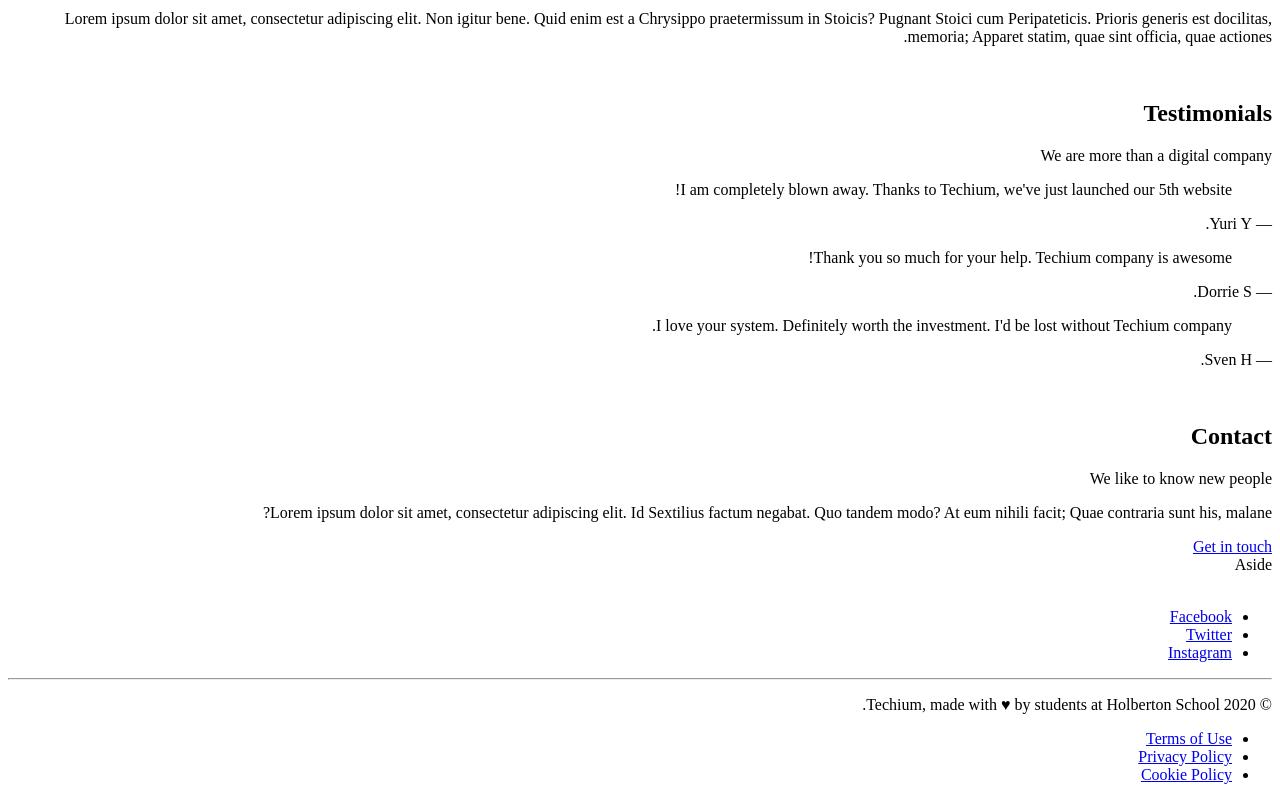
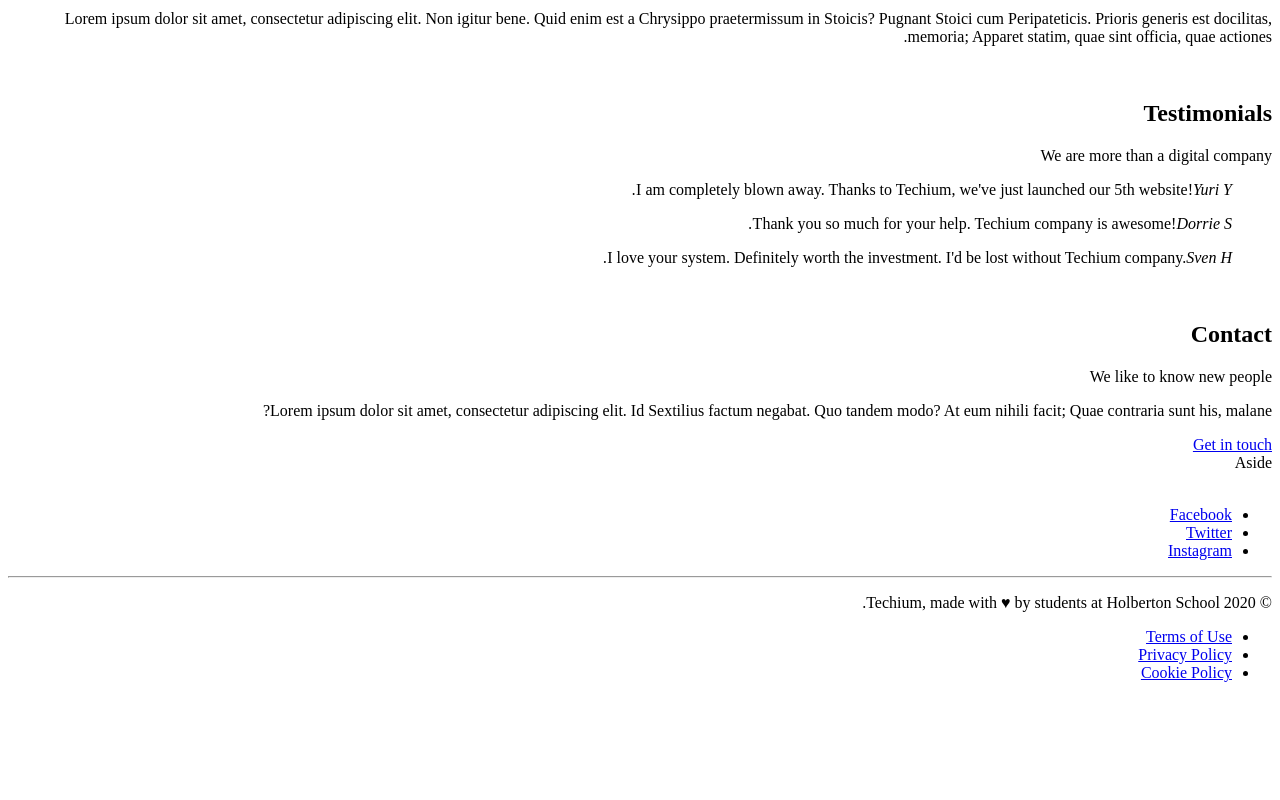
Before and after one commit to AndresBlandonW/holbertonschool-web_front_end, a plain HTML site: page 0x00-html_advanced/29-index.html in a window 1280 px wide. Shown: the part 1828-2628 px from the top of the page. After the commit the page ends 2526 px from the top, so only its background shows below. Drawn offline with Linux system fonts and the light colour scheme.

Commit message:
Update - quote full

```diff
--- a/0x00-html_advanced/29-index.html
+++ b/0x00-html_advanced/29-index.html
@@ -140,16 +140,19 @@
                 </header>
                 <div>
                     <article>
-                        <blockquote>I am completely blown away. Thanks to Techium, we've just launched our 5th website!</blockquote>
-                        <p>— Yuri Y.</p>
+                        <blockquote>
+                            <p>I am completely blown away. Thanks to Techium, we've just launched our 5th website!<cite>Yuri Y.</cite></p>
+                        </blockquote>
                     </article>
                     <article>
-                        <blockquote>Thank you so much for your help. Techium company is awesome!</blockquote>
-                        <p>— Dorrie S.</p>
+                        <blockquote>
+                            <p>Thank you so much for your help. Techium company is awesome!<cite>Dorrie S.</cite></p>
+                        </blockquote>
                     </article>
                     <article>
-                        <blockquote>I love your system. Definitely worth the investment. I'd be lost without Techium company.</blockquote>
-                        <p>— Sven H.</p>
+                        <blockquote>
+                            <p>I love your system. Definitely worth the investment. I'd be lost without Techium company.<cite>Sven H.</cite></p>
+                        </blockquote>
                     </article>
                 </div>
             </div>
```
